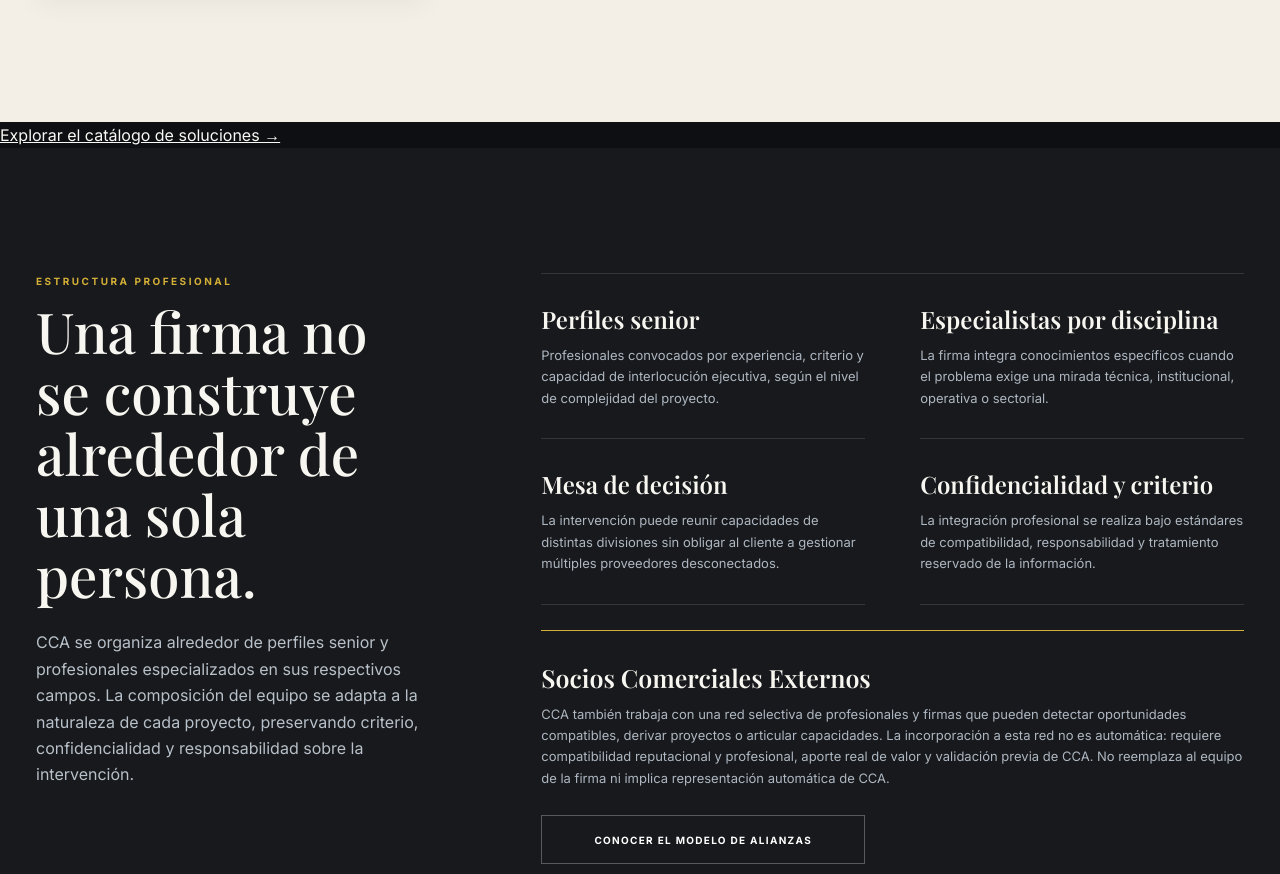
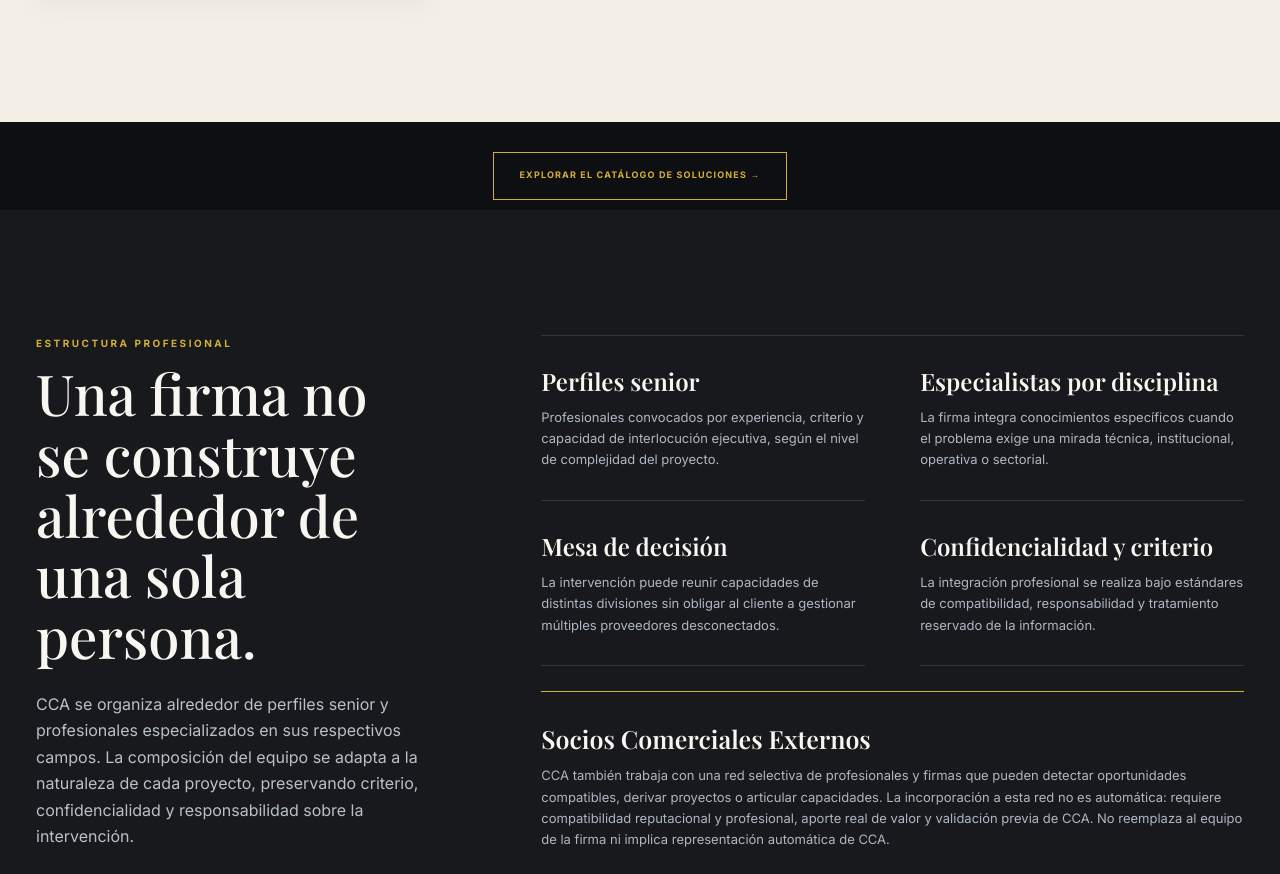
Before and after one commit to lucianoorcen-dev/chiaramonte-corporate-advisory, a website: page index.html in a window 1280 px wide. Shown: the part 7885-8759 px from the top of the page. Drawn offline with nearby package versions, Linux system fonts and the light colour scheme; a web font is replaced by a local one.

Commit message:
Style solutions catalogue entry point

```diff
--- a/index.html
+++ b/index.html
@@ -83,6 +83,8 @@ section{padding:78px 0}
 @media(max-width:1000px){.entry-heading{grid-template-columns:1fr;gap:20px}.entry-card{padding:25px 20px}.entry-card:first-child{padding-left:0}.entry-card:last-child{padding-right:0}}
 @media(max-width:700px){.entry-section{padding:68px 0}.entry-grid{grid-template-columns:1fr}.entry-card,.entry-card:first-child,.entry-card:last-child{min-height:0;padding:25px 0;border-right:0;border-bottom:1px solid rgba(23,25,28,.13)}.entry-card:last-child{border-bottom:0}.entry-card h3{margin-top:13px}.partner-cta{margin-top:20px}}
 
+
+.solutions-more{display:flex;justify-content:center;padding:30px 0 10px}.solutions-more a{display:inline-flex;align-items:center;justify-content:center;min-height:48px;padding:0 25px;border:1px solid var(--gold);color:var(--gold);text-decoration:none;text-transform:uppercase;letter-spacing:.13em;font-size:9px;font-weight:700;transition:.2s}.solutions-more a:hover{background:var(--gold);color:#111}
 </style>
 </head>
 <body id="top">
```
